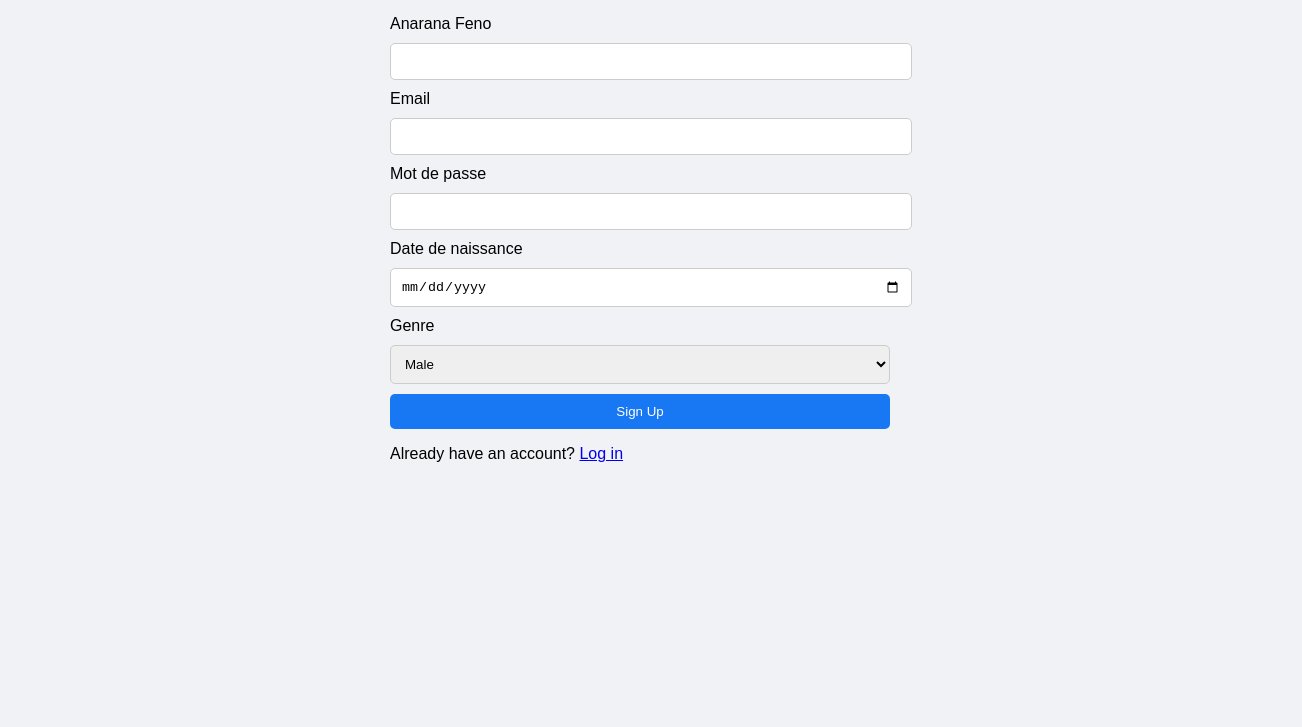
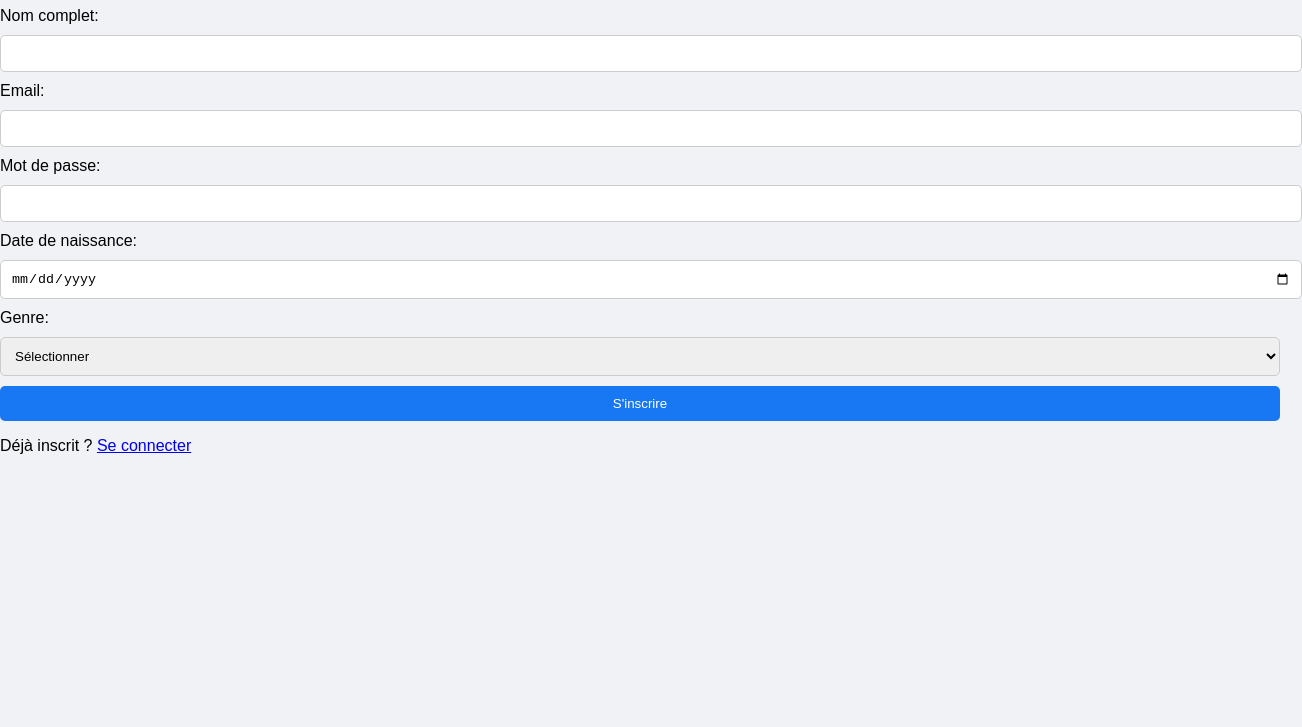
Before and after one commit to Adolph0793/adolph, a website: page public/signup.html in a window 1280 px wide. Shown: the part 73-800 px from the top of the page, 1302 px wide, since content can reach past the window. Drawn offline with Linux system fonts and the light colour scheme.

Commit message:
Mise à jour signup, login et server.js pour Render

```diff
--- a/public/signup.html
+++ b/public/signup.html
@@ -1,43 +1,35 @@
 <!DOCTYPE html>
-<html lang="en">
+<html lang="fr">
 <head>
     <meta charset="UTF-8">
     <meta name="viewport" content="width=device-width, initial-scale=1.0">
     <title>Sign Up</title>
-    <link rel="stylesheet" href="css/style.css">
+    <link rel="stylesheet" href="/css/style.css">
 </head>
 <body>
-    <div class="container">
-        <h2>Create a New Account</h2>
-        <form id="signupForm" action="/signup" method="post">
-            <div class="form-group">
-                <label for="full_Name">Anarana Feno</label>
-                <input type="text" id="full_name" name="full_name" required>
-            </div>
-            <div class="form-group">
-                <label for="email">Email</label>
-                <input type="email" id="email" name="email" required>
-            </div>
-            <div class="form-group">
-                <label for="password">Mot de passe</label>
-                <input type="password" id="password" name="password" required>
-            </div>
-            <div class="form-group">
-                <label for="date_of_birth">Date de naissance</label>
-                <input type="date" id="date_of_birth" name="date_of_birth" required>
-            </div>
-            <div class="form-group">
-                <label for="gender">Genre</label>
-                <select id="gender" name="gender" required>
-                    <option value="male">Male</option>
-                    <option value="female">Female</option>
-                    <option value="other">Other</option>
-                </select>
-            </div>
-            <button type="submit">Sign Up</button>
-        </form>
-        <p>Already have an account? <a href="index.html">Log in</a></p>
-    </div>
-    <script src="js/signup.js"></script>
+    <h1>Créer un compte</h1>
+    <form action="/signup" method="POST">
+        <label>Nom complet:</label>
+        <input type="text" name="full_name" required>
+
+        <label>Email:</label>
+        <input type="email" name="email" required>
+
+        <label>Mot de passe:</label>
+        <input type="password" name="password" required>
+
+        <label>Date de naissance:</label>
+        <input type="date" name="date_of_birth" required>
+
+        <label>Genre:</label>
+        <select name="gender" required>
+            <option value="">Sélectionner</option>
+            <option value="Homme">Homme</option>
+            <option value="Femme">Femme</option>
+        </select>
+
+        <button type="submit">S'inscrire</button>
+    </form>
+    <p>Déjà inscrit ? <a href="/login.html">Se connecter</a></p>
 </body>
 </html>
--- a/server.js
+++ b/server.js
@@ -9,10 +9,12 @@ const PORT = process.env.PORT || 3000;
 app.use(bodyParser.urlencoded({ extended: true }));
 app.use(express.static(path.join(__dirname, 'public')));
 
-// Connexion PostgreSQL via Pool (SSL désactivé pour Render)
+// Connexion PostgreSQL via Pool avec SSL pour Render
 const pool = new Pool({
   connectionString: process.env.DATABASE_URL,
-  ssl: false // IMPORTANT : désactive SSL pour Render si serveur ne le supporte pas
+  ssl: {
+    rejectUnauthorized: false
+  }
 });
 
 // TEST CONNEXION DB
```
Also changed, not shown: public/index.html (+14 -19 lines).
